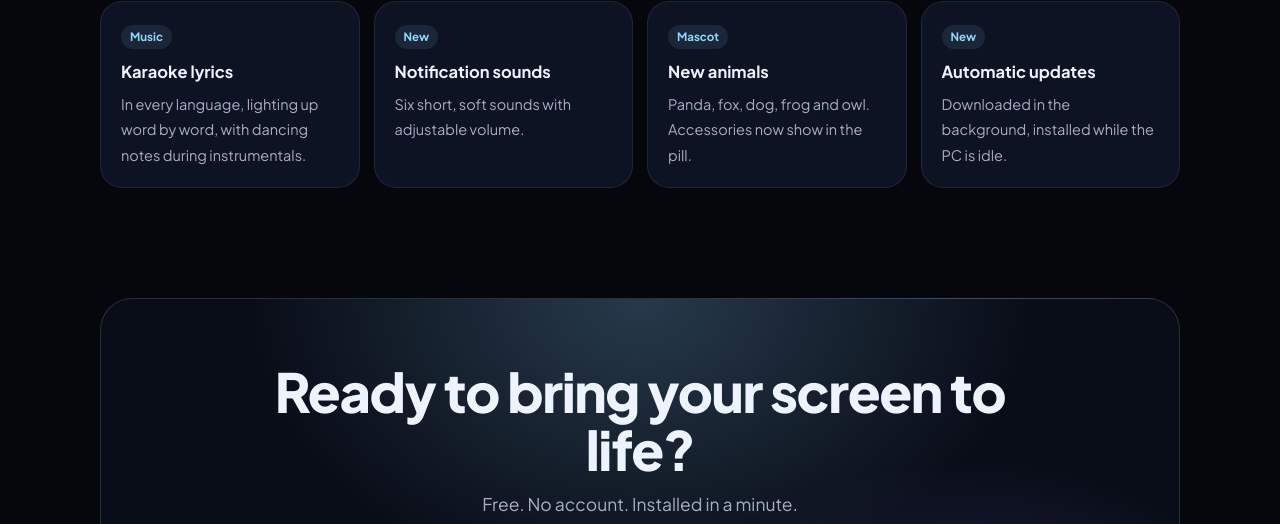
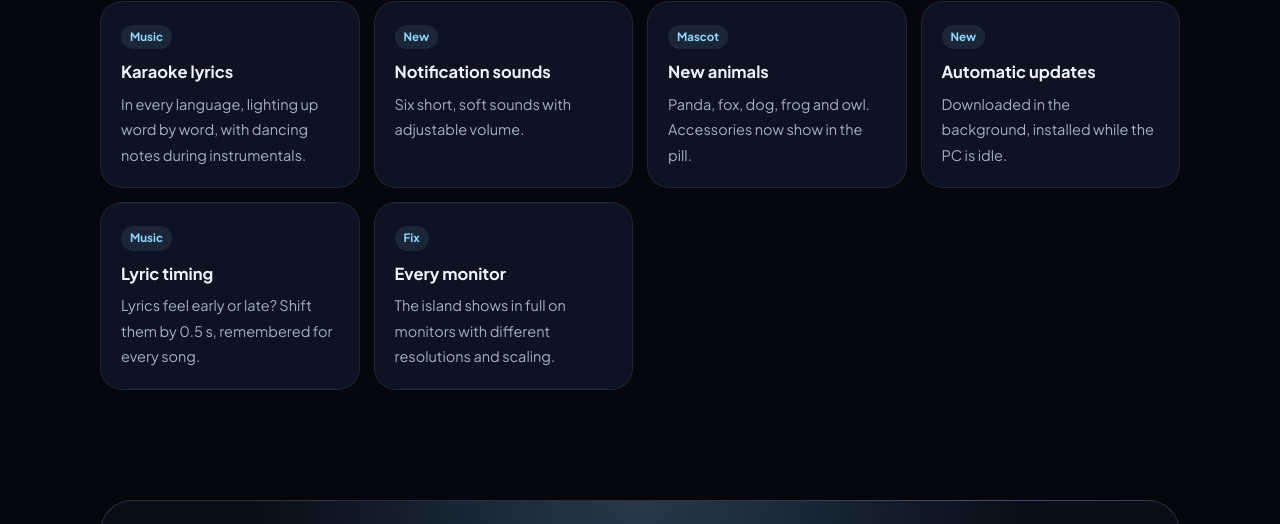
Before and after one commit to D1paak/DiNotch, a plain HTML site: page docs/index.html in a window 1280 px wide. Shown: the part 5593-6117 px from the top of the page. Drawn offline with Linux system fonts and the light colour scheme.

Commit message:
Situs: atur waktu lirik & dukungan semua monitor
Co-Authored-By: Claude Opus 5.5 <noreply@anthropic.com>

```diff
--- a/docs/index.html
+++ b/docs/index.html
@@ -453,6 +453,8 @@
     ['Baru','New','Suara notifikasi','Notification sounds','Enam bunyi pendek yang lembut, volume bisa diatur.','Six short, soft sounds with adjustable volume.'],
     ['Maskot','Mascot','Hewan baru','New animals','Panda, rubah, anjing, katak, dan burung hantu. Aksesori kini tampil di pill.','Panda, fox, dog, frog and owl. Accessories now show in the pill.'],
     ['Baru','New','Pembaruan otomatis','Automatic updates','Diunduh di latar, dipasang saat PC tidak dipakai.','Downloaded in the background, installed while the PC is idle.'],
+    ['Musik','Music','Atur waktu lirik','Lyric timing','Lirik terasa cepat atau telat? Geser ±0,5 detik, diingat untuk setiap lagu.','Lyrics feel early or late? Shift them by 0.5 s, remembered for every song.'],
+    ['Perbaikan','Fix','Semua monitor','Every monitor','Island tampil utuh di monitor dengan resolusi dan skala berbeda.','The island shows in full on monitors with different resolutions and scaling.'],
   ];
 
   const FAQ = [
@@ -461,6 +463,7 @@
     ['Apa yang perlu dipasang?','What do I need to install?','Hanya .NET 8 Desktop Runtime (x64) dari Microsoft, kalau belum ada. Setelah itu jalankan DiNotch.exe.','Only the .NET 8 Desktop Runtime (x64) from Microsoft, if you do not have it yet. Then run DiNotch.exe.'],
     ['Bagaimana notifikasi HP bisa muncul?','How do phone notifications show up?','Sambungkan HP di aplikasi Phone Link (Tautan Ponsel) bawaan Windows. Notifikasi WhatsApp, SMS, Instagram, dan baterai HP otomatis muncul di island.','Connect your phone in Windows\' built-in Phone Link app. WhatsApp, SMS, Instagram and battery notifications then appear on the island.'],
     ['Apakah DiNotch mengirim dataku?','Does DiNotch send my data anywhere?','Tidak ada akun dan pelacakan. Internet hanya dipakai untuk lirik, cuaca, pencarian kota, hari libur, dan cek pembaruan.','There are no accounts and no tracking. The internet is used only for lyrics, weather, city search, holidays and update checks.'],
+    ['Lirik terasa terlalu cepat atau telat?','Lyrics feel too early or late?','Arahkan kursor ke lirik di tab Musik, lalu tekan − atau + untuk menggeser 0,5 detik. Pengaturannya diingat untuk lagu itu. Lirik berasal dari LRCLIB; lagu yang belum ada di sana tampil tanpa sinkronisasi.','Point at the lyrics in the Music tab and press − or + to shift them by 0.5 s. It is remembered for that song. Lyrics come from LRCLIB; songs not there yet are shown unsynced.'],
     ['Apakah berat untuk PC?','Is it heavy on my PC?','Tidak. Sekitar 60 MB memori dan hampir 0% CPU saat diam. DiNotch juga menyingkir saat game layar penuh.','No. About 60 MB of memory and almost 0% CPU when idle. It also steps aside for fullscreen games.'],
   ];
 
```
